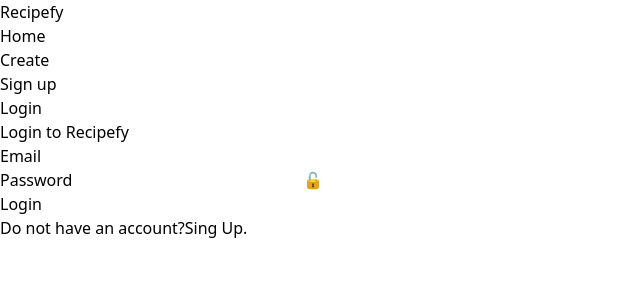
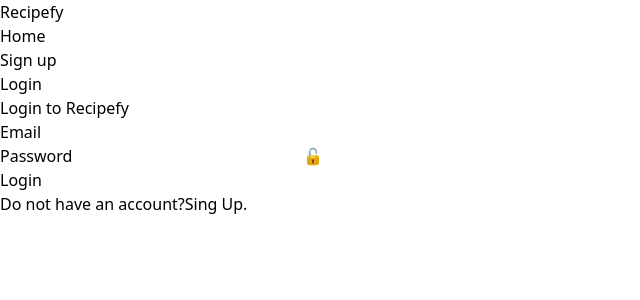
Before and after one commit to kudae3/MERN-STACK, a React (Vite) app in the folder Frontend/: page /login in a window 1280 px wide. Shown: the top 300 px of the page, without its empty margins (0-640 px from the left). Built offline with nearby package versions, Linux system fonts and the light colour scheme.

Commit message:
Route protect

```diff
--- a/Frontend/src/components/Nav.jsx
+++ b/Frontend/src/components/Nav.jsx
@@ -33,13 +33,6 @@ function Nav() {
             Home
           </NavLink>
         </li>
-        <li>
-          <NavLink
-            to="/create"
-            className={({isActive}) => isActive ? 'text-teal-400 font-semibold underline decoration-orange-500 decoration-2 underline-offset-8': 'text-teal-400 font-semibold'} >
-            Create
-          </NavLink>
-        </li>
         {
           !user && (
             <>
@@ -66,6 +59,13 @@ function Nav() {
             <>
               <li>
                 <NavLink
+                  to="/create"
+                  className={({isActive}) => isActive ? 'text-teal-400 font-semibold underline decoration-orange-500 decoration-2 underline-offset-8': 'text-teal-400 font-semibold'} >
+                  Create
+                </NavLink>
+              </li>
+              <li>
+                <NavLink
                   to="/profile"
                   className={({isActive}) => isActive ? 'text-teal-400 font-semibold underline decoration-orange-500 decoration-2 underline-offset-8': 'text-teal-400 font-semibold'} >
                   {user && user.user.name}
--- a/Frontend/src/main.jsx
+++ b/Frontend/src/main.jsx
@@ -1,25 +1,13 @@
 import { createRoot } from 'react-dom/client'
-import { BrowserRouter, Route, Routes } from "react-router";
+import { BrowserRouter } from "react-router";
 import './index.css'
-import App from './App';
-import Home from './pages/Home.jsx'
-import Create from './pages/Create.jsx';
-import SignUp from './pages/SignUp.jsx';
-import Login from './pages/Login.jsx';
 import {AuthProvider} from './contexts/AuthContext.jsx';
+import MyRoutes from './router/MyRoutes.jsx';
 
 createRoot(document.getElementById('root')).render(
 <AuthProvider>
     <BrowserRouter>
-      <Routes>
-          <Route path="/" element={<App />}>
-              <Route index element={<Home/>}></Route>
-              <Route path='/create' element={<Create/>}></Route>
-              <Route path='/edit/:id' element={<Create/>}></Route>
-              <Route path='/signup' element={<SignUp/>}></Route>
-              <Route path='/login' element={<Login/>}></Route>
-          </Route>
-      </Routes>
+        <MyRoutes/>
     </BrowserRouter>
 </AuthProvider>
 )
--- /dev/null
+++ b/Frontend/src/router/MyRoutes.jsx
@@ -0,0 +1,27 @@
+import { Navigate, Route, Routes } from "react-router"
+import App from '../App.jsx';
+import Home from '../pages/Home.jsx'
+import Create from '../pages/Create.jsx';
+import SignUp from '../pages/SignUp.jsx';
+import Login from '../pages/Login.jsx';
+import { useContext } from "react";
+import { AuthContext } from "../contexts/AuthContext.jsx";
+
+function MyRoutes() {
+  const {user} = useContext(AuthContext);
+  return (
+    <div>
+        <Routes>
+          <Route path="/" element={<App />}>
+              <Route index element={<Home/>}></Route>
+              <Route path='/create' element={ user ? <Create/> : <Navigate to="/login" /> }></Route>
+              <Route path='/edit/:id' element={<Create/>}></Route>
+              <Route path='/signup' element={ !user ? <SignUp/> : <Navigate to="/" /> }></Route>
+              <Route path='/login' element={ !user ? <Login/> : <Navigate to="/" /> }></Route>
+          </Route>
+      </Routes>
+    </div>
+  )
+}
+
+export default MyRoutes
```
